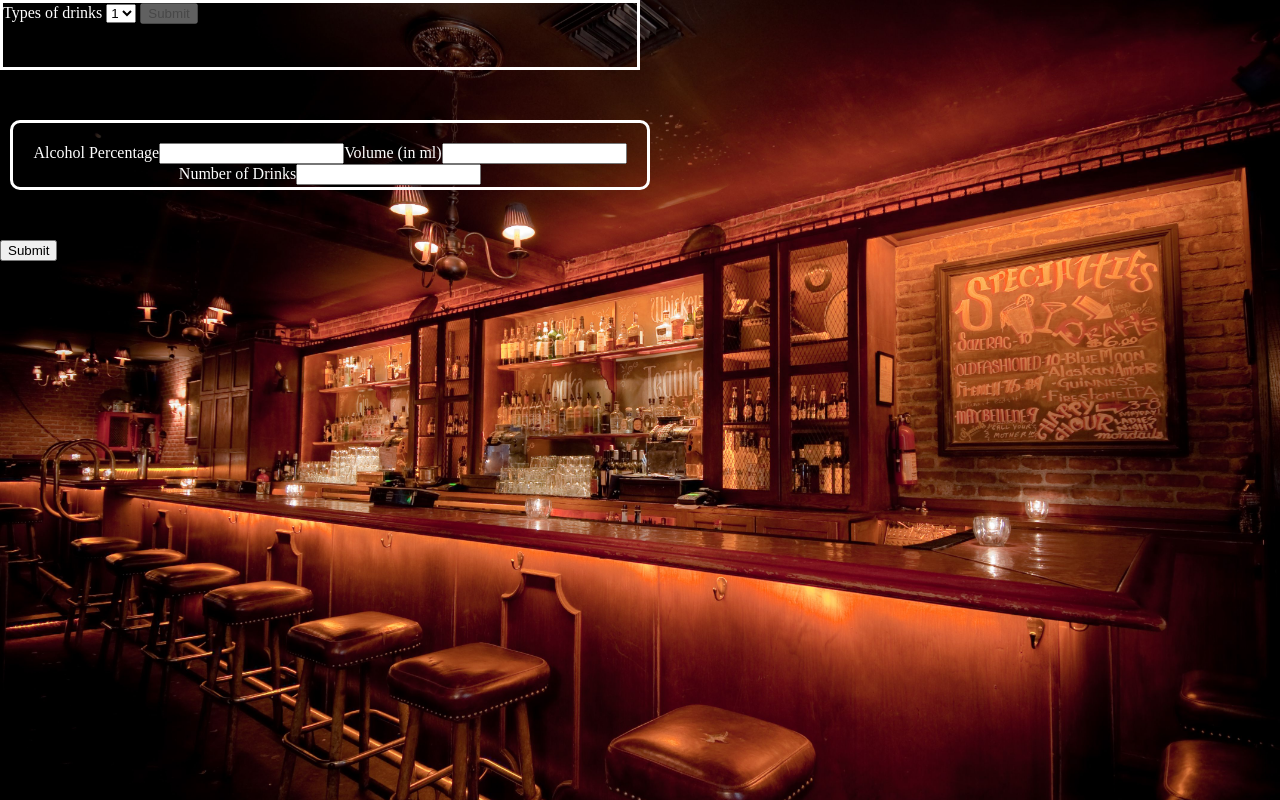
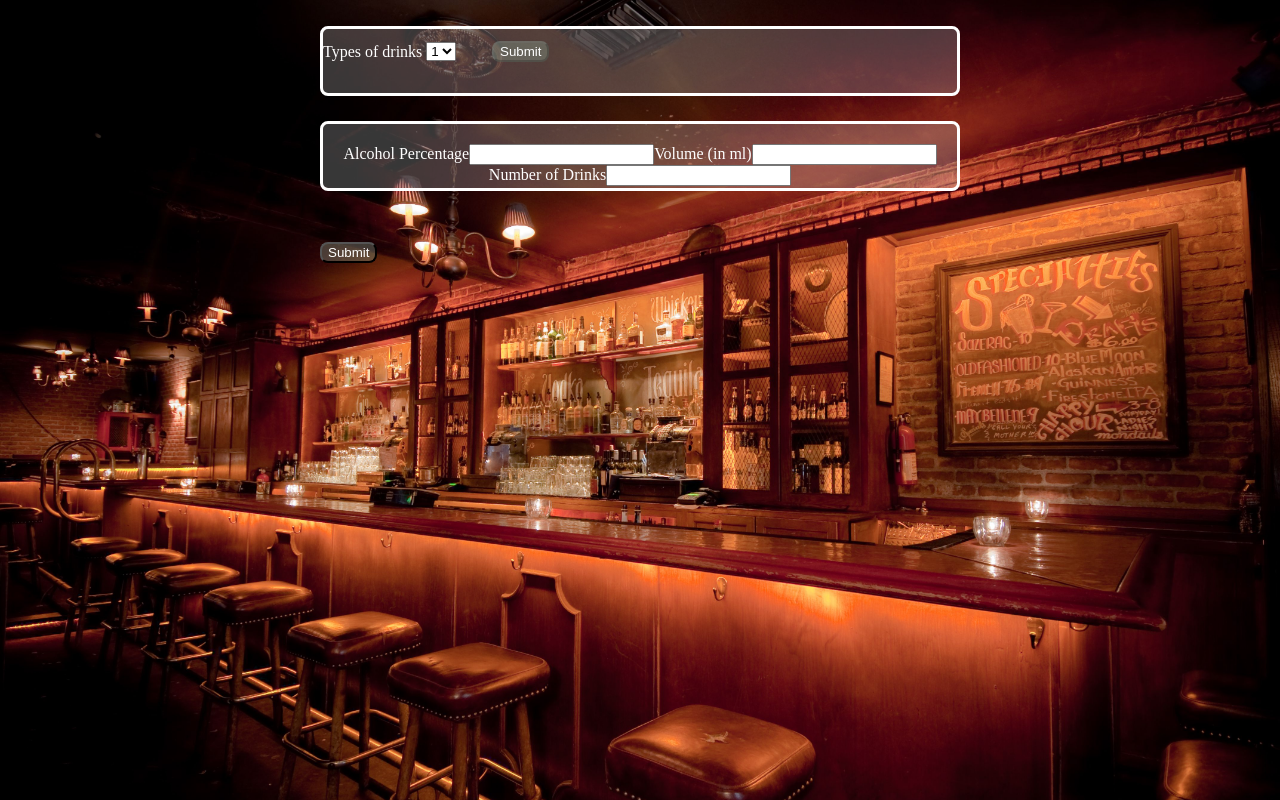
Before and after one commit to bteeboy/Alcohol-Context, a plain HTML site: page index.html in a window 1280 px wide. Both pictures are taken after a click on the button "Submit". Drawn offline with Linux system fonts and the light colour scheme.

Commit message:
CSS
Mostly positioning
added background colours

```diff
--- a/app.js
+++ b/app.js
@@ -35,6 +35,7 @@ function createEntry (){
     quantityInput.id = `quantityInput${i+1}`
     div.appendChild(quantityInput);
     }
+    // Making the button and making it work, then making it only clickable once
     let drinkButton = document.createElement('button')
     drinkButton.innerHTML = 'Submit'
     drinkButton.id = 'alcoholCalculationButton'
--- a/styles.css
+++ b/styles.css
@@ -26,20 +26,78 @@ img {
 body {
     background: url("bar.jpg");
     background-size: cover;
+    /* display: flex;
+    justify-content: center; */
   }
 
 .selector {
   border: 3px solid white;
   height: 70px;
   width: 50%;
+  border-radius: 8px;
+  margin: 2% 25%;
+  /* margin: auto; */
+  background-color: rgba(183, 183, 183, 0.3);
+
 }
 
 .alcohol {
-  margin: 50px 10px;
+
+
+  margin: 2% 25%;
   border: 3px solid white;
   width: 50%;
   height: 70px;
   text-align: center;
-  border-radius: 10px;
+  border-radius: 8px;
   padding: 20px 0;
+  background-color: rgba(183, 183, 183, 0.3);
 }
+
+#alcoholCalculationButton {
+ margin: 2% 25%;
+ color: white;
+ background-color: rgba(154, 188, 167, 0.3);
+ border: 3px solid b;
+ border-radius: 8px;
+ text-align: center;
+ outline: none;
+ text-decoration: none;
+ transition: background-color 0.3s ease-in, color 0.3s ease-in;
+}
+
+#alcoholCalculationButton:hover,
+#alcoholCalculationButton:active {
+    background-color: #fff; color: #000;
+    transition: background-color 0.3s ease-in, color 0.3s ease-in;
+}
+
+#typeOfDrink__Button {
+  margin: 2% 5%;
+  color: white;
+  background-color: rgba(154, 188, 167, 0.3);
+  border: 3px solid b;
+  border-radius: 8px;
+  text-align: center;
+  outline: none;
+  text-decoration: none;
+  transition: background-color 0.3s ease-in, color 0.3s ease-in;
+}
+
+#typeOfDrink__Button:hover,
+#typeOfDrink__Button:active {
+  background-color: #fff; color: #000;
+  transition: background-color 0.3s ease-in, color 0.3s ease-in;
+}
+
+@media (max-width: 800px){
+  body {
+      display: grid;
+      grid-template-columns: 1fr;
+      margin-top: 30px;
+  }
+  .alcohol {
+  height: 200px;
+
+  }
+}
```
